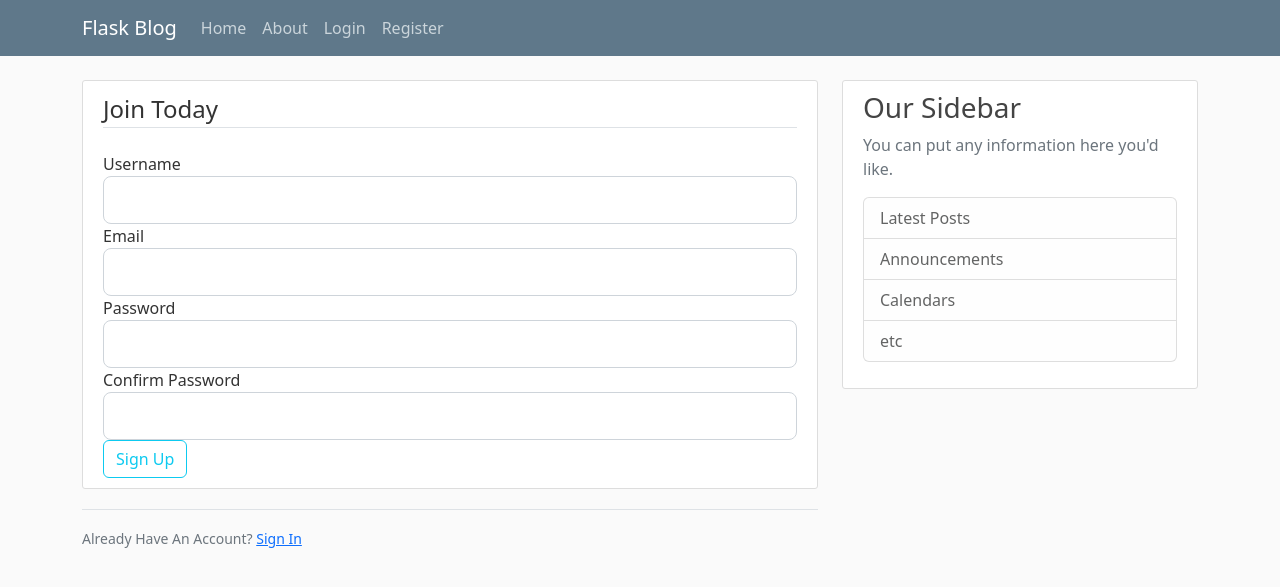
After one commit to fung991159/learn_flask, a Flask app: page /register in a window 1280 px wide. The commit adds this page. Shown: the top 587 px of the page. Run offline with Flask 2, Linux system fonts and the light colour scheme.

Commit message:
completed part3

```diff
--- a/flaskblog.py
+++ b/flaskblog.py
@@ -1,6 +1,8 @@
-from flask import Flask, render_template, url_for
+from flask import Flask, render_template, url_for, flash, redirect
+from forms import RegisterationForm, LoginForm
 
 app = Flask(__name__)
+app.config["SECRET_KEY"] = "0360ec4009124e0e177d8eeee10a49be"
 
 posts = [
     {
@@ -29,5 +31,26 @@ def about():
     return render_template("about.html", title="About")
 
 
+@app.route("/register", methods=["GET", "POST"])
+def register():
+    form = RegisterationForm()
+    if form.validate_on_submit():
+        flash(f"Account created for {form.username.data}!", "success")
+        return redirect(url_for("home"))
+    return render_template("register.html", title="Register", form=form)
+
+
+@app.route("/login", methods=["GET", "POST"])
+def login():
+    form = LoginForm()
+    if form.validate_on_submit():
+        if form.email.data == "admin@blog.com" and form.password.data == "password":
+            flash(f"You have been logged in!", "success")
+            return redirect(url_for("home"))
+        else:
+            flash(f"Login Unsuccessful. Please check username and password", "danger")
+    return render_template("login.html", title="login", form=form)
+
+
 if __name__ == "__main__":
     app.run(debug=True)
--- /dev/null
+++ b/forms.py
@@ -0,0 +1,22 @@
+from flask_wtf import FlaskForm
+from wtforms import StringField, PasswordField, SubmitField, BooleanField
+from wtforms.validators import DataRequired, Length, Email, EqualTo
+
+
+class RegisterationForm(FlaskForm):
+    username = StringField(
+        "Username", validators=[DataRequired(), Length(min=2, max=20)]
+    )
+    email = StringField("Email", validators=[DataRequired(), Email()])
+    password = PasswordField("Password", validators=[DataRequired()])
+    confirm_password = PasswordField(
+        "Confirm Password", validators=[DataRequired(), EqualTo(fieldname="password")]
+    )
+    submit = SubmitField("Sign Up")
+
+
+class LoginForm(FlaskForm):
+    email = StringField("Email", validators=[DataRequired(), Email()])
+    password = PasswordField("Password", validators=[DataRequired()])
+    remember = BooleanField("Remember Me")
+    submit = SubmitField("Login")
--- a/requirements.txt
+++ b/requirements.txt
@@ -1,11 +1,15 @@
 black==22.12.0
 click==8.1.3
 Flask==2.2.2
+Flask-WTF==1.0.1
+greenlet==2.0.1
 itsdangerous==2.1.2
 Jinja2==3.1.2
 MarkupSafe==2.1.1
 mypy-extensions==0.4.3
 pathspec==0.10.3
 platformdirs==2.6.0
+SQLAlchemy==1.4.45
 tomli==2.0.1
 Werkzeug==2.2.2
+WTForms==3.0.1
--- a/templates/layout.html
+++ b/templates/layout.html
@@ -30,13 +30,13 @@
                 </button>
                 <div class="collapse navbar-collapse" id="navbarToggle">
                     <div class="navbar-nav mr-auto">
-                        <a class="nav-item nav-link" href="/">Home</a>
-                        <a class="nav-item nav-link" href="/about">About</a>
+                        <a class="nav-item nav-link" href="{{ url_for('home')}}">Home</a>
+                        <a class="nav-item nav-link" href="{{ url_for('about')}}">About</a>
                     </div>
                     <!-- Navbar Right Side -->
                     <div class="navbar-nav">
-                        <a class="nav-item nav-link" href="/login">Login</a>
-                        <a class="nav-item nav-link" href="/register">Register</a>
+                        <a class="nav-item nav-link" href="{{ url_for('login')}}">Login</a>
+                        <a class="nav-item nav-link" href="{{ url_for('register')}}">Register</a>
                     </div>
                 </div>
             </div>
@@ -45,6 +45,15 @@
     <main role="main" class="container">
         <div class="row">
             <div class="col-md-8">
+                {% with messages = get_flashed_messages(with_categories=true) %}
+                {% if messages %}
+                {% for category, message in messages%}
+                <div class="alert alert-{{ category }}">
+                    {{ message }}
+                </div>
+                {% endfor %}
+                {% endif %}
+                {% endwith %}
                 {% block content %}{% endblock %}
             </div>
             <div class="col-md-4">
--- /dev/null
+++ b/templates/register.html
@@ -0,0 +1,80 @@
+{% extends "layout.html" %}
+
+{% block content %}
+<div class="content-section">
+    <form method="POST" action="">
+        {{ form.hidden_tag() }}
+        <fieldset class="form-group">
+            <legend class="border-bottom mb-4">Join Today</legend>
+            <div class="form-group">
+                {{ form.username.label(class="form-control-label") }}
+
+                {% if form.username.errors %}
+                {{ form.username(class="form-control form-control-lg
+                is-invalid") }}
+                <div class="invalid-feedback">
+                    {% for error in form.username.errors%}
+                    <span>{{ error }}</span>
+                    {% endfor %}
+                </div>
+                {% else %}
+                {{ form.username(class="form-control form-control-lg") }}
+                {% endif %}
+            </div>
+            <div class="form-group">
+                {{ form.email.label(class="form-control-label") }}
+                {% if form.email.errors %}
+                {{ form.email(class="form-control form-control-lg
+                is-invalid") }}
+                <div class="invalid-feedback">
+                    {% for error in form.email.errors%}
+                    <span>{{ error }}</span>
+                    {% endfor %}
+                </div>
+                {% else %}
+                {{ form.email(class="form-control form-control-lg") }}
+                {% endif %}
+            </div>
+            <div class="form-group">
+                {{ form.password.label(class="form-control-label") }}
+                {% if form.password.errors %}
+                {{ form.password(class="form-control form-control-lg
+                is-invalid") }}
+                <div class="invalid-feedback">
+                    {% for error in form.password.errors%}
+                    <span>{{ error }}</span>
+                    {% endfor %}
+                </div>
+                {% else %}
+                {{ form.password(class="form-control form-control-lg") }}
+                {% endif %}
+            </div>
+            <div class="form-group">
+                {{ form.confirm_password.label(class="form-control-label") }}
+                {% if form.confirm_password.errors %}
+                {{ form.confirm_password(class="form-control form-control-lg
+                is-invalid") }}
+                <div class="invalid-feedback">
+                    {% for error in form.confirm_password.errors%}
+                    <span>{{ error }}</span>
+                    {% endfor %}
+                </div>
+                {% else %}
+                {{ form.confirm_password(class="form-control form-control-lg") }}
+                {% endif %}
+            </div>
+        </fieldset>
+        <div class="form-group">
+            {{ form.submit(class="btn btn-outline-info") }}
+        </div>
+    </form>
+</div>
+<div class="border-top pt-3">
+    <small class="text-muted">
+        Already Have An Account? <a class="ml-2" href="{{ url_for('login')
+        }}"> Sign In </a>
+
+    </small>
+</div>
+
+{% endblock content %}
```
Also changed, not shown: templates/login.html (added, +59 -0 lines).
